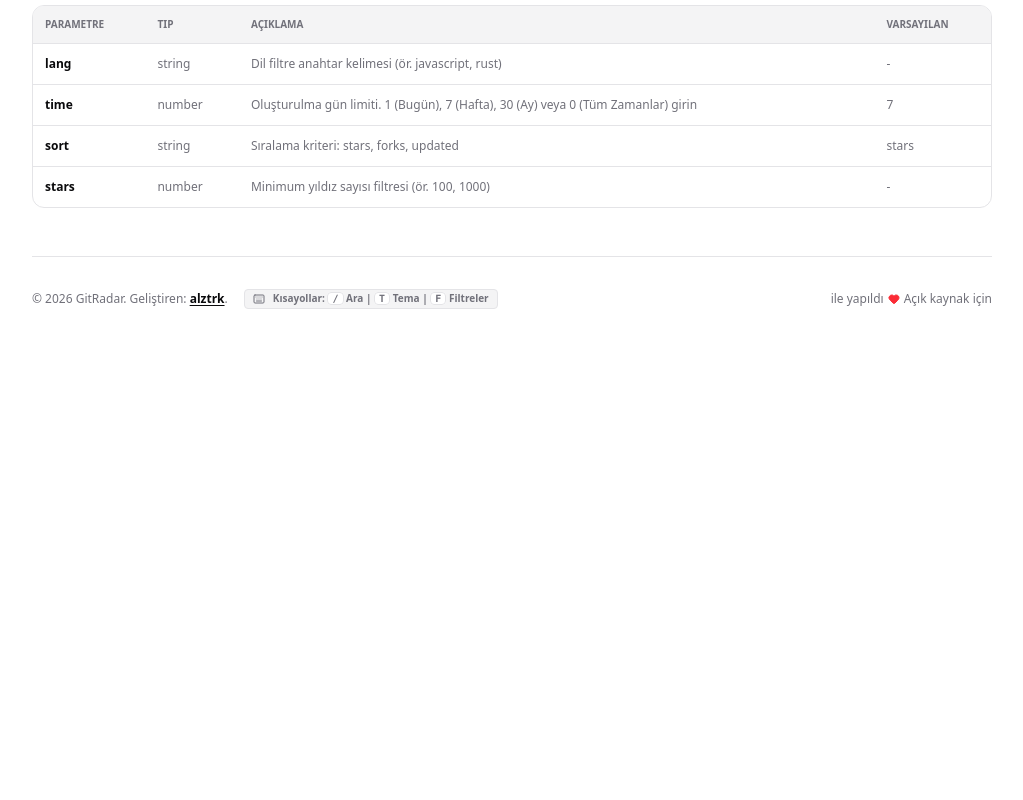
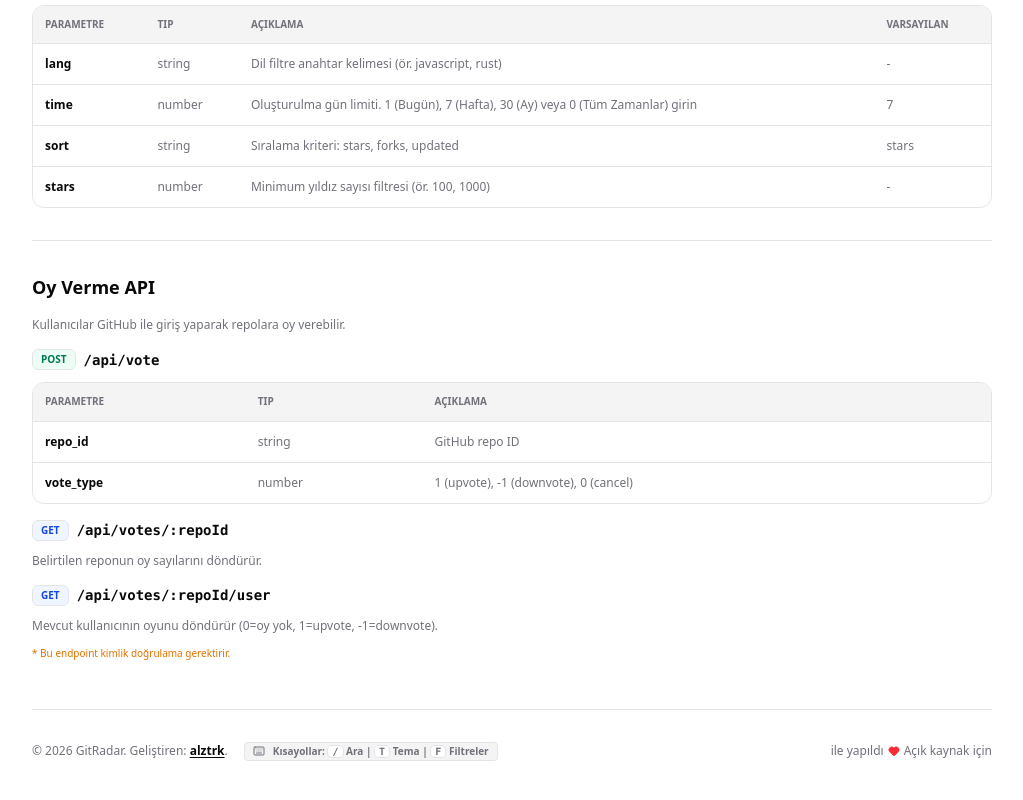
Before and after one commit to alztrk/gitradar, a React (Vite) app: page /gitradar/docs in a window 1280 px wide. Shown: the part 584-1384 px from the top of the page, without its empty margins (128-1151 px from the left). Before the commit the page ends 973 px from the top, so only its background shows below. Built offline with nearby package versions, Linux system fonts and the light colour scheme; no server answers.

Commit message:
Add vote API docs, fix localhost URLs

```diff
--- a/src/components/ApiDocs.jsx
+++ b/src/components/ApiDocs.jsx
@@ -3,9 +3,11 @@ import { Card, CardContent } from './ui/card';
 import { Badge } from './ui/badge';
 import { Play, Copy, Check, Terminal, Loader2 } from 'lucide-react';
 import { useI18n } from '../i18n/index.jsx';
+import { useAuth } from '../context/AuthContext.jsx';
 
 export function ApiDocs() {
   const { t } = useI18n();
+  const { apiUrl } = useAuth();
   const [copied, setCopied] = useState(false);
   const [apiResult, setApiResult] = useState(null);
   const [apiLoading, setApiLoading] = useState(false);
@@ -17,7 +19,7 @@ export function ApiDocs() {
   const [testStars, setTestStars] = useState('');
 
   const handleCopy = () => {
-    navigator.clipboard.writeText(`http://localhost:4000/api/trends?lang=${testLang}&time=${testTime}&sort=${testSort}${testStars ? `&stars=${testStars}` : ''}`);
+    navigator.clipboard.writeText(`${apiUrl}/api/trends?lang=${testLang}&time=${testTime}&sort=${testSort}${testStars ? `&stars=${testStars}` : ''}`);
     setCopied(true);
     setTimeout(() => setCopied(false), 2000);
   };
@@ -32,7 +34,7 @@ export function ApiDocs() {
       if (testSort) queryParams.set('sort', testSort);
       if (testStars) queryParams.set('stars', testStars);
 
-      const response = await fetch(`http://localhost:4000/api/trends?${queryParams.toString()}`);
+      const response = await fetch(`${apiUrl}/api/trends?${queryParams.toString()}`);
       if (!response.ok) {
         throw new Error(t('api.serverError'));
       }
@@ -133,7 +135,7 @@ export function ApiDocs() {
 
           <div className="pt-2 border-t border-[var(--border-color)] flex justify-between items-center gap-2 flex-wrap">
             <code className="text-xs text-[var(--meta-text)] break-all select-all font-mono">
-              GET http://localhost:4000/api/trends?lang={testLang}&time={testTime}&sort={testSort}{testStars ? `&stars=${testStars}` : ''}
+              GET {apiUrl}/api/trends?lang={testLang}&time={testTime}&sort={testSort}{testStars ? `&stars=${testStars}` : ''}
             </code>
             <div className="flex gap-2 w-full sm:w-auto">
               <button
@@ -213,6 +215,59 @@ export function ApiDocs() {
           </table>
         </div>
       </div>
+
+      {/* Vote API Documentation */}
+      <div className="border-t border-[var(--border-color)] pt-8 space-y-4">
+        <h2 className="text-lg font-bold text-[var(--text-color)]">{t('api.voteTitle')}</h2>
+        <p className="text-xs text-[var(--meta-text)]">{t('api.voteDesc')}</p>
+
+        <div className="space-y-3">
+          <div className="flex items-center gap-2">
+            <Badge variant="subtle" className="bg-emerald-50 text-emerald-700 dark:bg-emerald-950/20 dark:text-emerald-400 border-emerald-200 dark:border-emerald-900 uppercase font-bold text-[10px]">POST</Badge>
+            <code className="text-sm font-bold text-[var(--text-color)]">/api/vote</code>
+          </div>
+          <div className="border border-[var(--border-color)] rounded-xl overflow-hidden bg-[var(--card-bg)] text-xs">
+            <table className="w-full text-left border-collapse">
+              <thead>
+                <tr className="bg-[var(--badge-bg)] border-b border-[var(--border-color)] text-[10px] font-bold text-[var(--meta-text)] uppercase">
+                  <th className="p-3">{t('api.paramCol')}</th>
+                  <th className="p-3">{t('api.typeCol')}</th>
+                  <th className="p-3">{t('api.descCol')}</th>
+                </tr>
+              </thead>
+              <tbody className="divide-y divide-[var(--border-color)]">
+                <tr>
+                  <td className="p-3 font-semibold text-[var(--text-color)]">repo_id</td>
+                  <td className="p-3 text-[var(--meta-text)]">string</td>
+                  <td className="p-3 text-[var(--meta-text)]">{t('api.voteRepoIdDesc')}</td>
+                </tr>
+                <tr>
+                  <td className="p-3 font-semibold text-[var(--text-color)]">vote_type</td>
+                  <td className="p-3 text-[var(--meta-text)]">number</td>
+                  <td className="p-3 text-[var(--meta-text)]">{t('api.voteTypeDesc')}</td>
+                </tr>
+              </tbody>
+            </table>
+          </div>
+        </div>
+
+        <div className="space-y-3">
+          <div className="flex items-center gap-2">
+            <Badge variant="subtle" className="bg-blue-50 text-blue-700 dark:bg-blue-950/20 dark:text-blue-400 border-blue-200 dark:border-blue-900 uppercase font-bold text-[10px]">GET</Badge>
+            <code className="text-sm font-bold text-[var(--text-color)]">/api/votes/:repoId</code>
+          </div>
+          <p className="text-xs text-[var(--meta-text)]">{t('api.votesDesc')}</p>
+        </div>
+
+        <div className="space-y-3">
+          <div className="flex items-center gap-2">
+            <Badge variant="subtle" className="bg-blue-50 text-blue-700 dark:bg-blue-950/20 dark:text-blue-400 border-blue-200 dark:border-blue-900 uppercase font-bold text-[10px]">GET</Badge>
+            <code className="text-sm font-bold text-[var(--text-color)]">/api/votes/:repoId/user</code>
+          </div>
+          <p className="text-xs text-[var(--meta-text)]">{t('api.voteUserDesc')}</p>
+          <p className="text-[10px] text-amber-600 dark:text-amber-400 font-medium">{t('api.voteAuthDesc')}</p>
+        </div>
+      </div>
     </div>
   );
 }
--- a/src/i18n/index.jsx
+++ b/src/i18n/index.jsx
@@ -163,6 +163,13 @@ const translations = {
       starsDesc: 'Minimum yıldız sayısı filtresi (ör. 100, 1000)',
       serverError: 'API sunucusu çalışmıyor veya istek limiti aşıldı. Express sunucusunu başlatın: npm run server',
       repoDetailsError: 'Depo detayları alınamadı.',
+      voteTitle: 'Oy Verme API',
+      voteDesc: 'Kullanıcılar GitHub ile giriş yaparak repolara oy verebilir.',
+      voteRepoIdDesc: 'GitHub repo ID',
+      voteTypeDesc: '1 (upvote), -1 (downvote), 0 (cancel)',
+      votesDesc: 'Belirtilen reponun oy sayılarını döndürür.',
+      voteUserDesc: 'Mevcut kullanıcının oyunu döndürür (0=oy yok, 1=upvote, -1=downvote).',
+      voteAuthDesc: '* Bu endpoint kimlik doğrulama gerektirir.',
     },
     embed: {
       chartTitle: 'GitRadar Etkileşimli Grafik',
@@ -423,6 +430,13 @@ const translations = {
       starsDesc: 'Filter minimum star counts (e.g. 100, 1000)',
       serverError: 'API server is not running or request limit reached. Start express server via: npm run server',
       repoDetailsError: 'Repository details could not be retrieved.',
+      voteTitle: 'Voting API',
+      voteDesc: 'Users can vote on repositories after logging in with GitHub.',
+      voteRepoIdDesc: 'GitHub repo ID',
+      voteTypeDesc: '1 (upvote), -1 (downvote), 0 (cancel)',
+      votesDesc: 'Returns vote counts for the specified repo.',
+      voteUserDesc: "Returns the current user's vote (0=none, 1=upvote, -1=downvote).",
+      voteAuthDesc: '* This endpoint requires authentication.',
     },
     embed: {
       chartTitle: 'GitRadar Interactive Chart',
```
Also changed, not shown: 4 other files (tests, documents, lock files or other folders).
